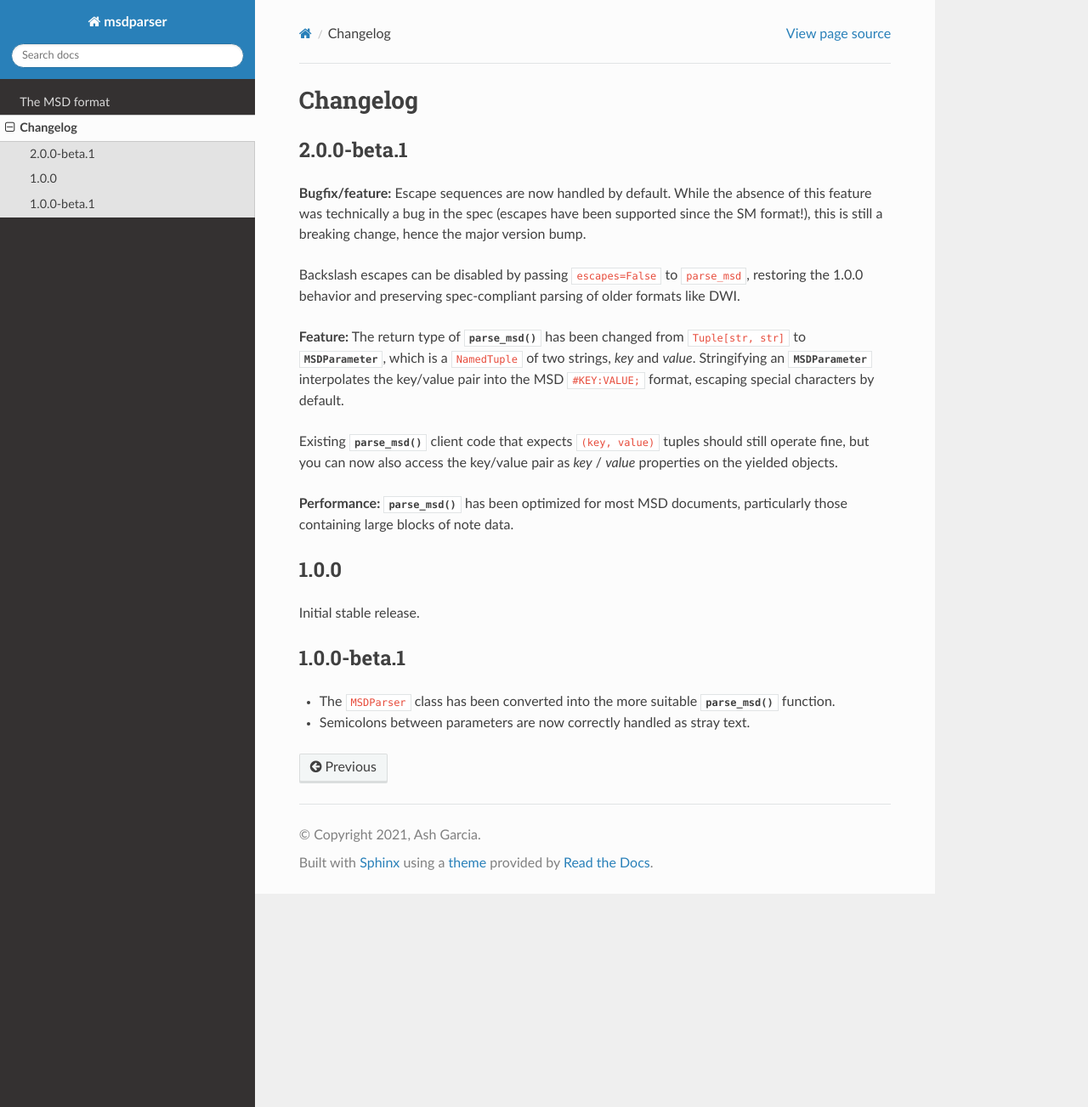
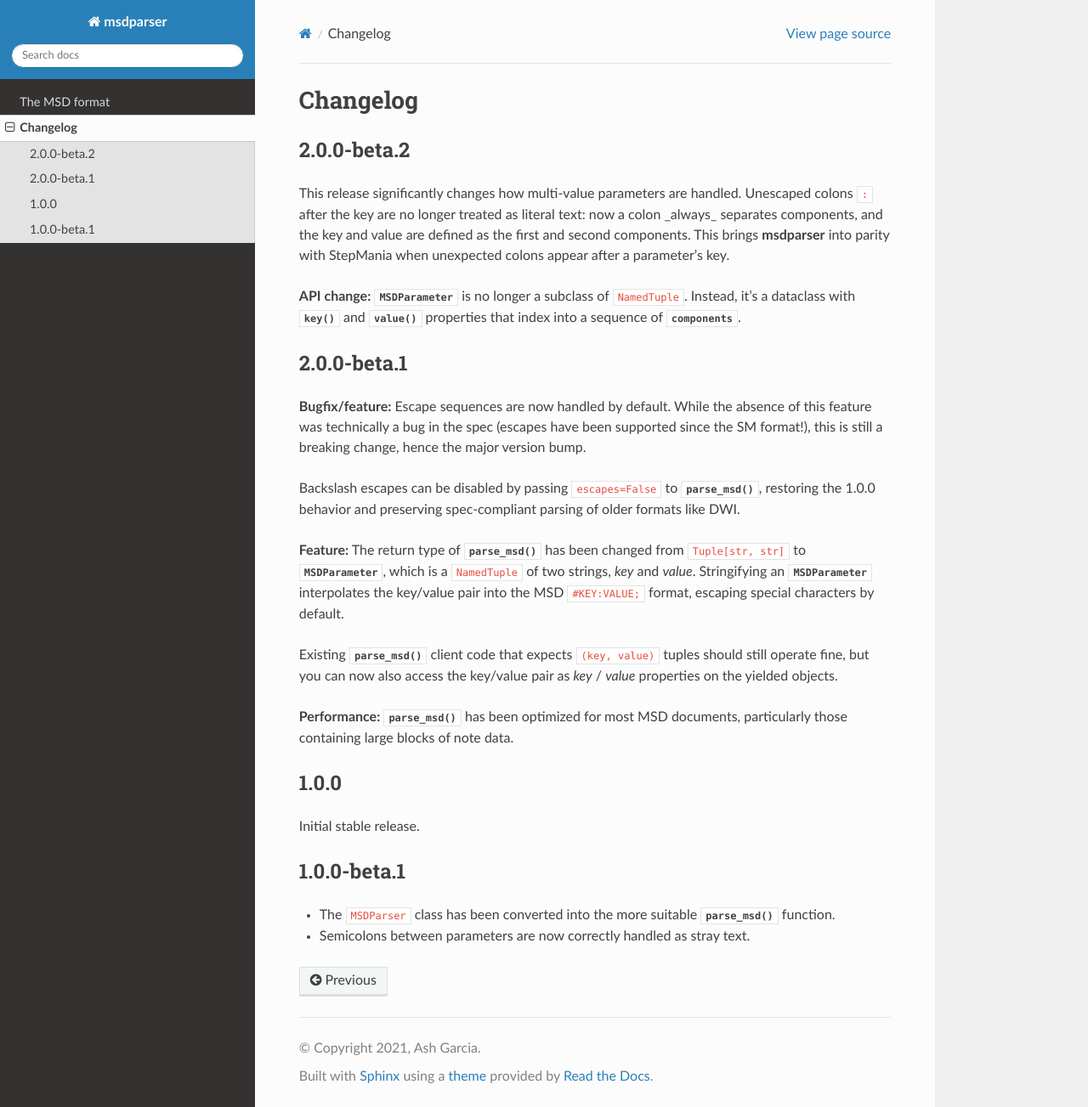
Before and after one commit to garcia/msdparser, a Sphinx documentation site: the page built from docs/source/changelog.rst, in a window 1280 px wide and 1303 px high. Shown: the whole window at 85% size. Built offline with Sphinx 7.4.7 and the Read the Docs theme 2.0.0, drawn with Linux system fonts in a browser that asks for light colours.

Commit message:
2.0.0-beta.2

```diff
--- a/docs/source/changelog.rst
+++ b/docs/source/changelog.rst
@@ -1,5 +1,18 @@
 Changelog
 ---------
+
+2.0.0-beta.2
+~~~~~~~~~~~~
+
+This release significantly changes how multi-value parameters are handled. Unescaped colons
+``:`` after the key are no longer treated as literal text: now a colon _always_ separates
+components, and the key and value are defined as the first and second components. This
+brings **msdparser** into parity with StepMania when unexpected colons appear after a
+parameter's key.
+
+**API change:** :class:`.MSDParameter` is no longer a subclass of ``NamedTuple``. Instead,
+it's a dataclass with :meth:`~.key` and :meth:`~.value` properties that index into a sequence
+of :attr:`~.components`.
 
 2.0.0-beta.1
 ~~~~~~~~~~~~
@@ -9,20 +22,20 @@ absence of this feature was technically a bug in the spec (escapes have been
 supported since the SM format!), this is still a breaking change, hence the
 major version bump.
 
-Backslash escapes can be disabled by passing :code:`escapes=False` to :code:`parse_msd`,
+Backslash escapes can be disabled by passing :code:`escapes=False` to :func:`.parse_msd`,
 restoring the 1.0.0 behavior and preserving spec-compliant parsing of older
 formats like DWI.
 
-**Feature:** The return type of :func:`parse_msd` has been changed from
-:code:`Tuple[str, str]` to :class:`MSDParameter`, which is a :code:`NamedTuple` of two strings,
-`key` and `value`. Stringifying an :class:`MSDParameter` interpolates the key/value
+**Feature:** The return type of :func:`.parse_msd` has been changed from
+:code:`Tuple[str, str]` to :class:`.MSDParameter`, which is a :code:`NamedTuple` of two strings,
+`key` and `value`. Stringifying an :class:`.MSDParameter` interpolates the key/value
 pair into the MSD :code:`#KEY:VALUE;` format, escaping special characters by default.
 
-Existing :func:`parse_msd` client code that expects :code:`(key, value)` tuples should
+Existing :func:`.parse_msd` client code that expects :code:`(key, value)` tuples should
 still operate fine, but you can now also access the key/value pair as `key` /
 `value` properties on the yielded objects.
 
-**Performance:** :func:`parse_msd` has been optimized for most MSD documents,
+**Performance:** :func:`.parse_msd` has been optimized for most MSD documents,
 particularly those containing large blocks of note data.
 
 1.0.0
--- a/msdparser/__init__.py
+++ b/msdparser/__init__.py
@@ -1,4 +1,4 @@
-__version__ = '2.0.0-beta.1'
+__version__ = '2.0.0-beta.2'
 
 from dataclasses import dataclass
 from functools import reduce
```
